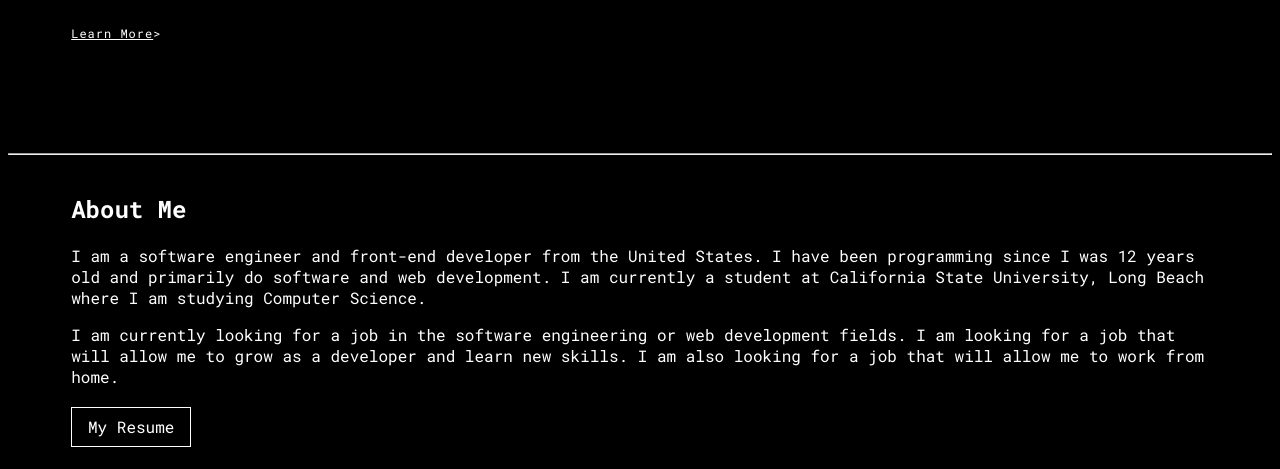
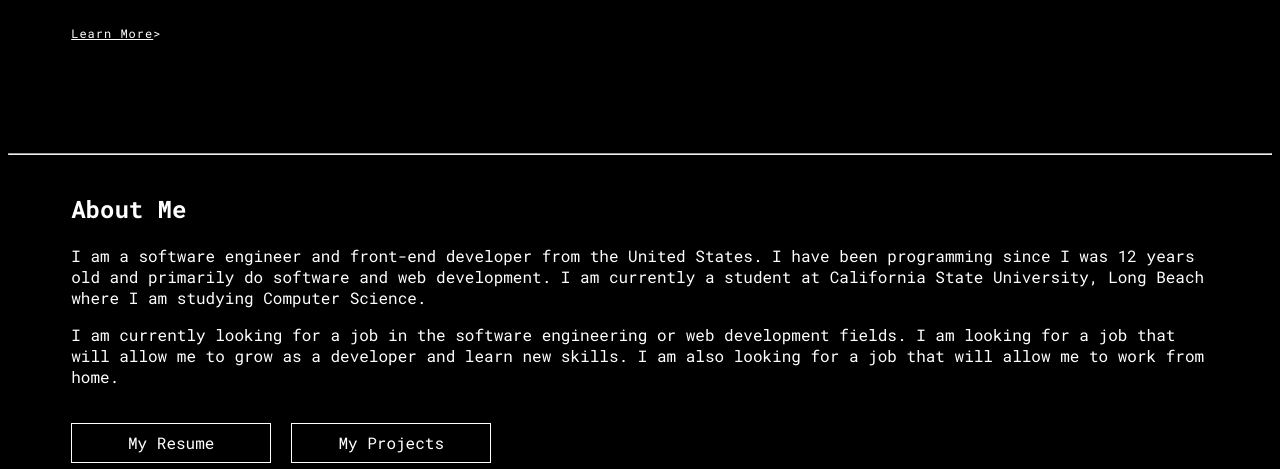
Before and after one commit to spencerboggs/spencerboggs.github.io, a plain HTML site: page index.html in a window 1280 px wide. Shown: the part 273-742 px from the top of the page. Drawn offline with Linux system fonts and the light colour scheme.

Commit message:
Add files via upload

```diff
--- a/index.html
+++ b/index.html
@@ -49,7 +49,10 @@
 					skills. I am also looking for a job that will allow me to work from home.
 				</p>
 			</div>
-			<button class="resume-button"><a class="resume-link" href="resume.html">My Resume</a></button>
+			<div class="about-buttons-div">
+				<button class="about-button"><a class="resume-link" href="resume.html">My Resume</a></button>
+				<button class="about-button"><a class="resume-link" target="_blank" href="https://github.com/spencerboggs?tab=repositories">My Projects</a></button>
+			</div>
 			<h3 class="section-title">Tools and Languages</h3>
 			<div class="icon-container">
 				<a href="https://www.java.com/en/" target="_blank" rel="noopener noreferrer"><img class="icon"
@@ -99,9 +102,14 @@
 		</div>
 	</div>
 	<br>
-	<hr>
+	<!-- <hr>
+ -->
+	<!--
 	<section id="work"></section>
 	<div class="section">
+
+	 -->
+
 		<!--
 		<div class="work">
 			<h2 class="section-title">My Work</h2>
@@ -196,6 +204,7 @@
 			</a>
 			<hr>
 			-->
+			<!--
 			<h3 class="section-title">Terminal Applications</h3>
 			<a class="project-link" href="https://github.com/spencerboggs/custom-manuals" target="_blank"
 				rel="noopener noreferrer">
@@ -219,21 +228,21 @@
 					</div>
 					<img class="project-image" src="icons/custom_ls.png">
 				</div>
-			</a>
+			</a> -->
 			<!-- <a class="project-link" href="https://github.com" target="_blank" rel="noopener noreferrer"> -->
-			<div class="project-container">
+			<!-- <div class="project-container">
 				<div class="project-stats">
 					<h3 class="project-title">Custom TO-DO TUI</h3>
 					<p class="project-text">A TUI to create custom TO-DO lists for anything you need to complete.</p>
 					<p class="project-text">Programmed in JavaScript. Currently Unavailable.</p>
 				</div>
 				<img class="project-image" src="icons/custom_todo.png">
-			</div>
+			</div> -->
 			<!-- </a> -->
-			<hr>
-
-		</div>
-	</div>
+			<!-- <hr> -->
+<!--
+		</div> -->
+	<!-- </div> -->
 	<br>
 	<hr>
 	<section id="contact"></section>
--- a/phonestyle.css
+++ b/phonestyle.css
@@ -513,14 +513,23 @@ section {
     box-shadow: #443f3e 0px 3px 2px, #000 0px 3px 5px;
 }
 
-.resume-button {
+.about-buttons-div {
+    display: flex;
+    flex-wrap: wrap;
+    justify-content: left;
+    align-items: center;
+    max-width: 1200px;
+    gap: 20px;
+}
+
+.about-button {
     margin-top: 20px;
     margin-bottom: -15px;
     position: relative;
     background: none;
     border: solid 1px #ffffff;
     transition: linear 250ms;
-    width: 100%;
+    width: 200px;
     height: 40px;
     display: flex;
     justify-content: center;
@@ -528,11 +537,11 @@ section {
     font-size: 1rem;
 }
 
-.resume-button:is(:hover, :focus) {
+.about-button:is(:hover, :focus) {
     color: #fff;
 }
 
-.resume-button::after {
+.about-button::after {
     position: absolute;
     content: '';
     inset: 0;
@@ -543,7 +552,7 @@ section {
     transition: linear 250ms;
 }
 
-.resume-button:is(:hover, :focus)::after {
+.about-button:is(:hover, :focus)::after {
     transform: scale(1);
 }
 
--- a/style.css
+++ b/style.css
@@ -430,14 +430,23 @@ section {
     border-radius: 20%;
 }
 
-.resume-button {
+.about-buttons-div {
+    display: flex;
+    flex-wrap: wrap;
+    justify-content: left;
+    align-items: center;
+    max-width: 1200px;
+    gap: 20px;
+}
+
+.about-button {
     margin-top: 20px;
     margin-bottom: -15px;
     position: relative;
     background: none;
     border: solid 1px #ffffff;
     transition: linear 250ms;
-    width: 120px;
+    width: 200px;
     height: 40px;
     display: flex;
     justify-content: center;
@@ -445,11 +454,11 @@ section {
     font-size: 1rem;
 }
 
-.resume-button:is(:hover, :focus) {
+.about-button:is(:hover, :focus) {
     color: #fff;
 }
 
-.resume-button::after {
+.about-button::after {
     position: absolute;
     content: '';
     inset: 0;
@@ -460,7 +469,7 @@ section {
     transition: linear 250ms;
 }
 
-.resume-button:is(:hover, :focus)::after {
+.about-button:is(:hover, :focus)::after {
     transform: scale(1);
 }
 
```
Also changed, not shown: 404.html (line endings or trailing spaces).
